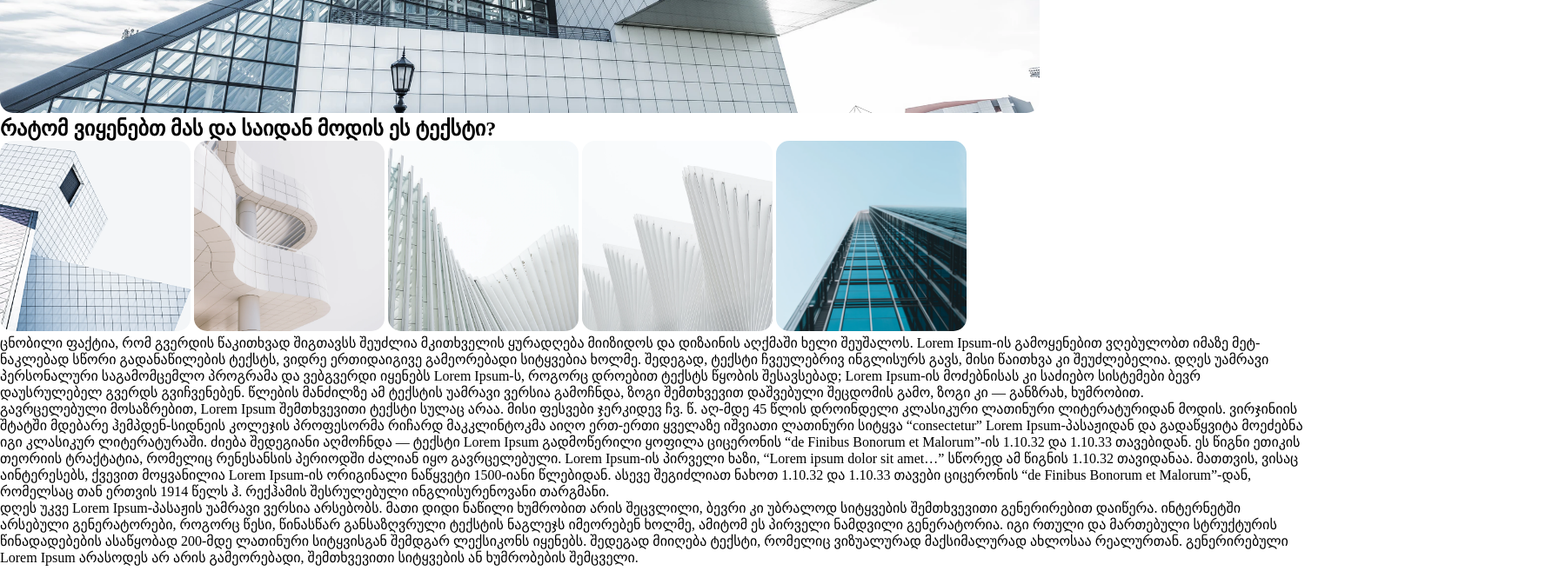
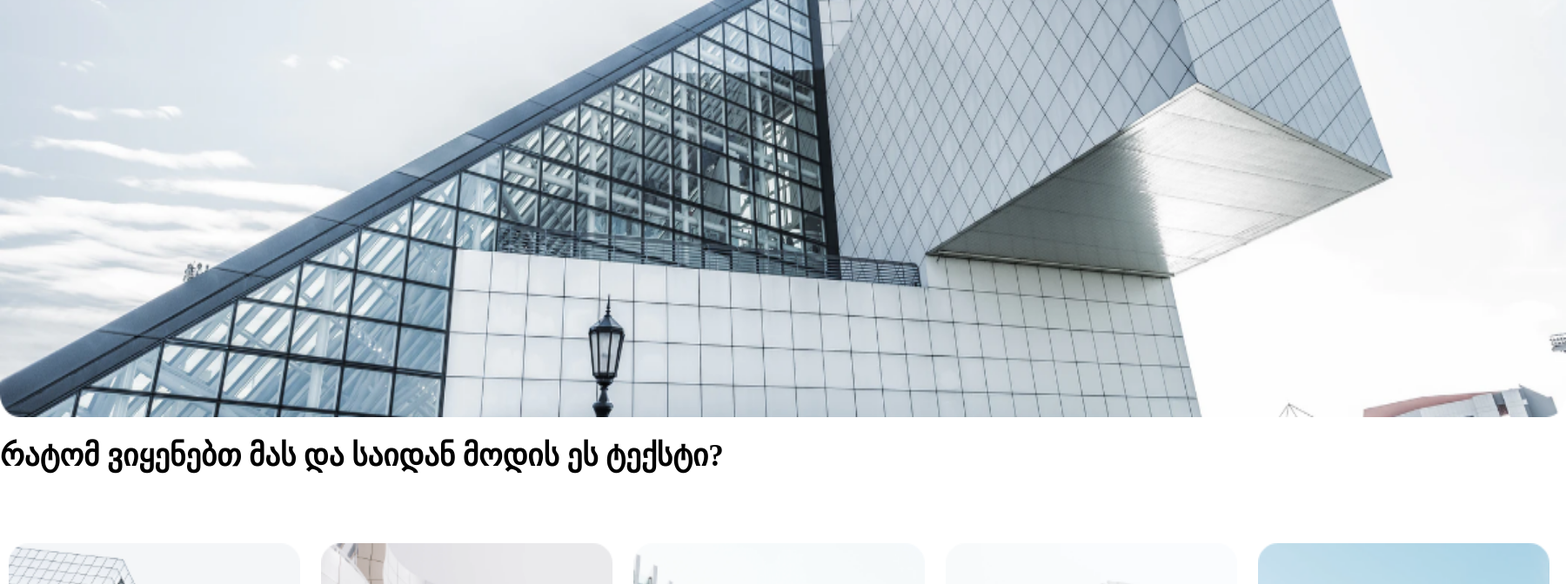
Before and after one commit to khido6/lesson-5, a plain HTML site: page index.html in a window 1280 px wide. Shown: the part 840-1512 px from the top of the page at 87% size, 1800 px wide, since content can reach past the window. Drawn offline with Linux system fonts and the light colour scheme.

Commit message:
section da divi

```diff
--- a/index.html
+++ b/index.html
@@ -38,8 +38,8 @@
 	</header>
 	<section>
 		<div>
-			<img src="photos/Rectangle 91.png" alt="didisurati">
-			<h1>რატომ ვიყენებთ მას და საიდან მოდის ეს ტექსტი?</h1>
+			<img class="didisurati" src="photos/Rectangle 91.png" alt="didisurati">
+			<h1 class="tema">რატომ ვიყენებთ მას და საიდან მოდის ეს ტექსტი?</h1>
 			<img class="plog" src="photos/Rectangle 1.png" alt="Rec1">
 			<img class="plog" src="photos/Rectangle 3.png" alt="Rec3">
 			<img class="plog" src="photos/Rectangle 2.png" alt="Rec2">
--- a/style.css
+++ b/style.css
@@ -19,14 +19,35 @@ ul, .mlogo{
 	vertical-align: middle;
 	font-size: 20px;
 }
-section{
-	width: 1500px;
-	margin: auto;
-	padding: auto;
+section div{
+	width: 1800px;
+    margin-left: auto;
+	margin-right: auto;
 }
 .kont{
 	background-color: #FFFFFF;
 	color: #171717;
-	padding: 13px;
-	border-radius: 28px;
+	padding: 20px 45px 20px 45px;
+	border-radius: 30px;
 }
+.didisurati{
+	margin: -150px;
+	width: 1800px;
+	height: 1100px;
+    margin-left: auto;
+	margin-right: auto;
+}
+.plog, .tema{
+	margin: 150px;
+}
+.plog{
+	margin: 10px;
+	margin-top: -70px;
+	width: 335px;
+}
+.tema{
+	font-size: 35px;
+	text-align: left;
+	margin-left: 0;
+	padding-top: 20px;
+}
```
